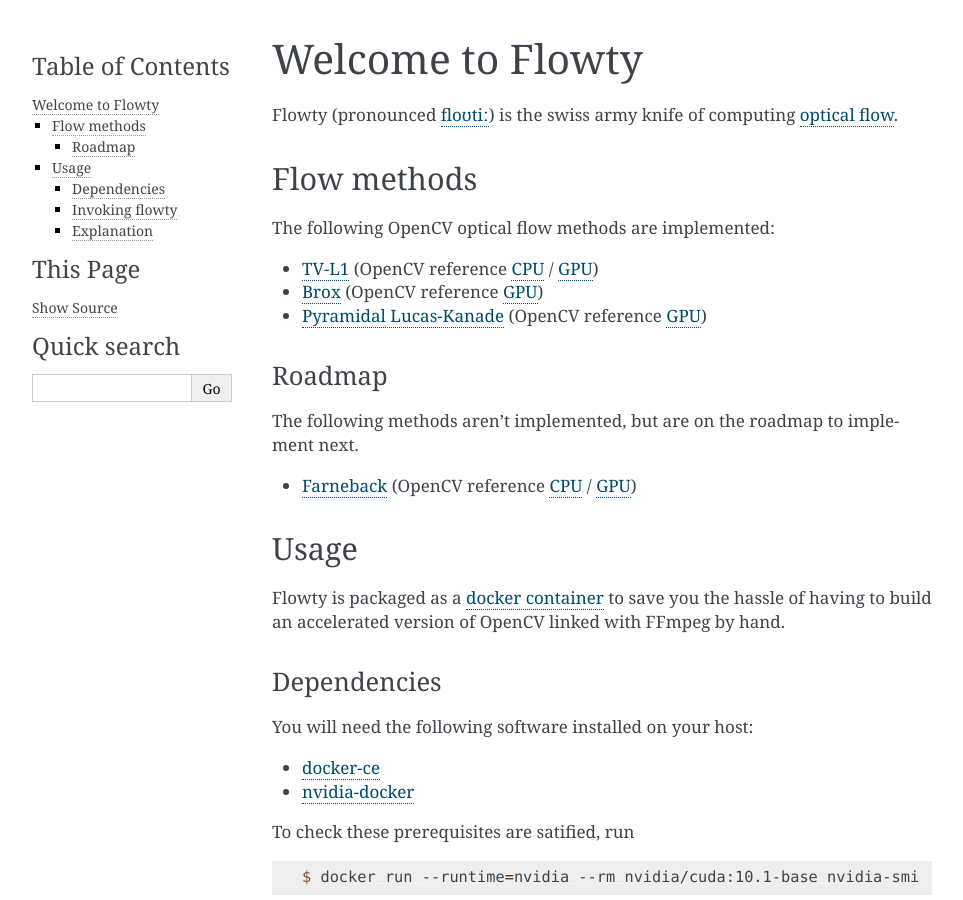
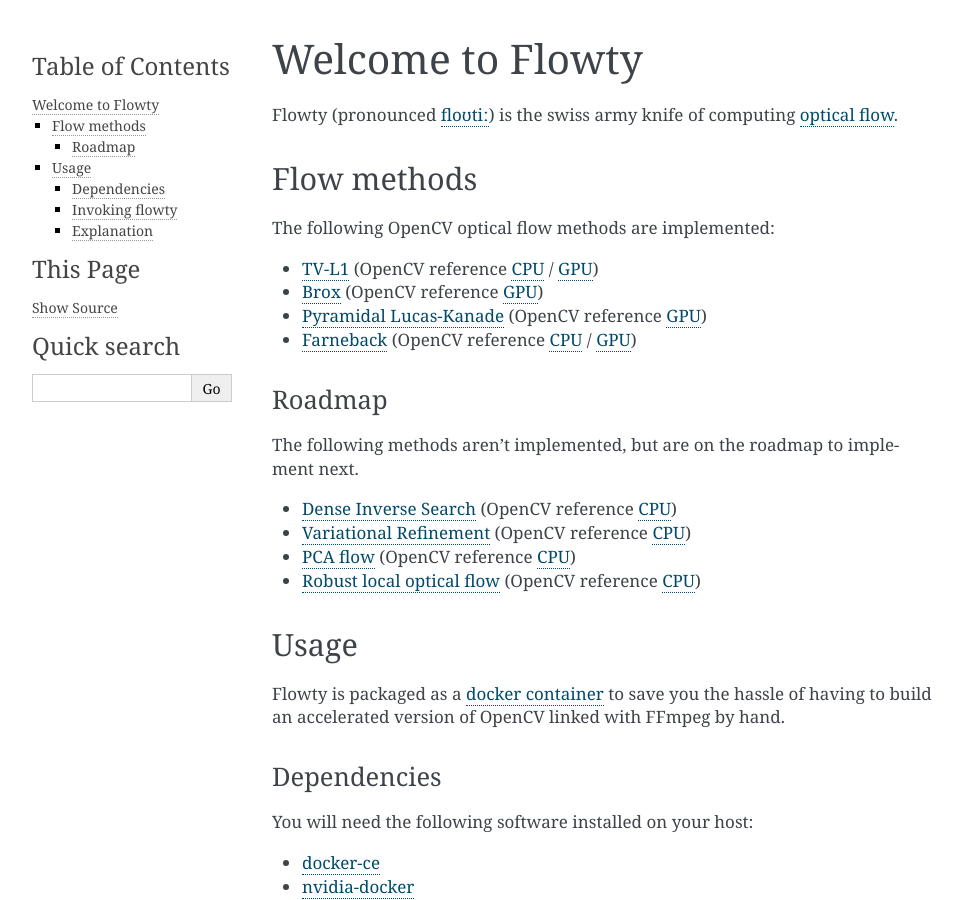
Before and after one commit to willprice/flowty, a Sphinx documentation site: the page built from docs/source/index.rst, in a window 1280 px wide and 900 px high. Shown: the whole window, without its empty margins (148-1111 px from the left). Built offline with Sphinx 7.4.7, drawn with Linux system fonts in a browser that asks for light colours; pages that are not in the unit, such as notebooks, are missing from menus.

Commit message:
Update roadmap with unimplemented CPU-based flow methods

```diff
--- a/docs/source/index.rst
+++ b/docs/source/index.rst
@@ -25,13 +25,17 @@
   / `GPU\ <https://docs.opencv.org/4.1.0/d6/d39/classcv_1_1cuda_1_1OpticalFlowDual__TVL1.html>`_)
 - `Brox <https://lmb.informatik.uni-freiburg.de/people/brox/pub/brox_eccv04_of.pdf>`_ (OpenCV reference `GPU\ <https://docs.opencv.org/4.1.0/d7/d18/classcv_1_1cuda_1_1BroxOpticalFlow.html>`_)
 - `Pyramidal Lucas-Kanade <http://robots.stanford.edu/cs223b04/algo_affine_tracking.pdf>`_ (OpenCV reference `GPU\ <https://docs.opencv.org/4.1.0/d0/da4/classcv_1_1cuda_1_1DensePyrLKOpticalFlow.html>`_)
+- `Farneback <http://www.diva-portal.org/smash/get/diva2:273847/FULLTEXT01.pdf>`_ (OpenCV reference `CPU\ <https://docs.opencv.org/4.1.0/de/d9e/classcv_1_1FarnebackOpticalFlow.html>`_ / `GPU\ <https://docs.opencv.org/4.1.0/d7/d18/classcv_1_1cuda_1_1BroxOpticalFlow.html>`_)
 
 Roadmap
 -------
 
 The following methods aren't implemented, but are on the roadmap to implement next.
 
-- `Farneback <http://www.diva-portal.org/smash/get/diva2:273847/FULLTEXT01.pdf>`_ (OpenCV reference `CPU\ <https://docs.opencv.org/4.1.0/de/d9e/classcv_1_1FarnebackOpticalFlow.html>`_ / `GPU\ <https://docs.opencv.org/4.1.0/d7/d18/classcv_1_1cuda_1_1BroxOpticalFlow.html>`_)
+- `Dense Inverse Search <https://arxiv.org/abs/1603.03590>`_ (OpenCV reference `CPU\ <https://docs.opencv.org/4.1.0/de/d4f/classcv_1_1DISOpticalFlow.html>`_)
+- `Variational Refinement <https://lmb.informatik.uni-freiburg.de/people/brox/pub/brox_eccv04_of.pdf>`_ (OpenCV reference `CPU\ <https://docs.opencv.org/4.1.0/d2/d4b/classcv_1_1VariationalRefinement.html>`_)
+- `PCA flow <http://files.is.tue.mpg.de/black/papers/cvpr2015_pcaflow.pdf>`_ (OpenCV reference `CPU\ <https://docs.opencv.org/4.1.0/d1/da2/classcv_1_1optflow_1_1OpticalFlowPCAFlow.html>`_)
+- `Robust local optical flow <http://elvera.nue.tu-berlin.de/files/1498Geistert2016.pdf>`_ (OpenCV reference `CPU\ <https://docs.opencv.org/4.1.0/df/d59/classcv_1_1optflow_1_1DenseRLOFOpticalFlow.html>`_)
 
 
 Usage
```
